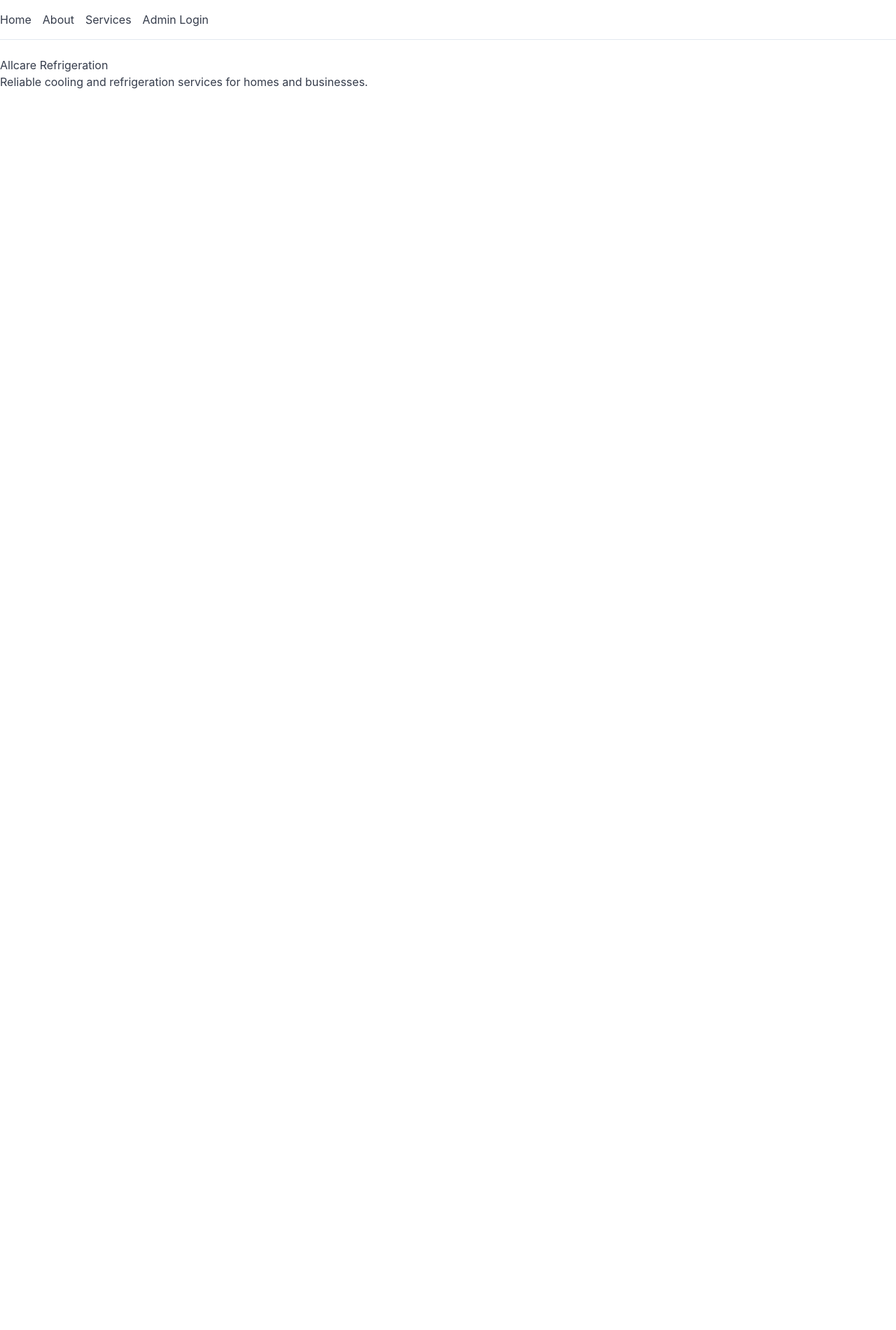
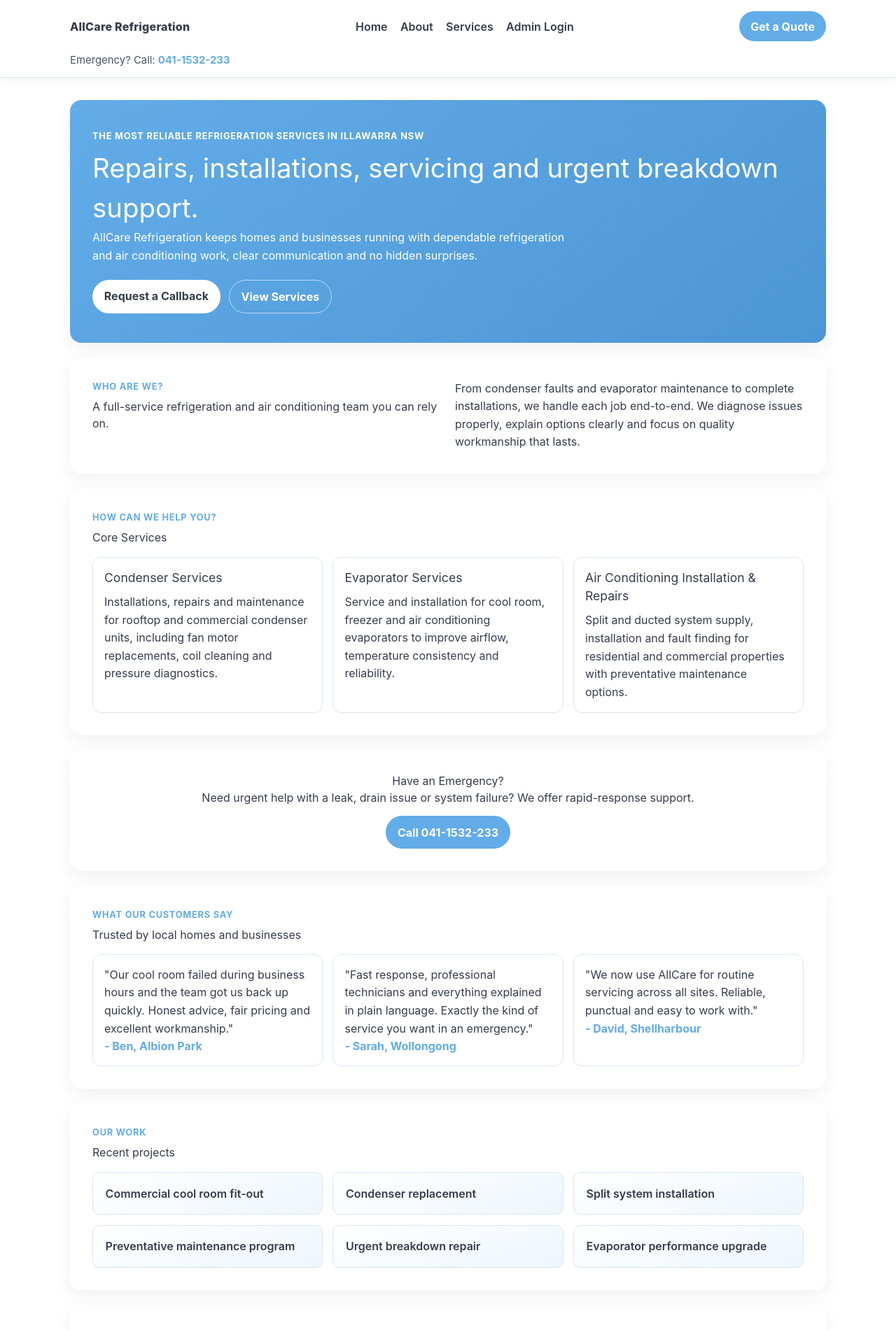
Before and after one commit to rapidcleanillawarra/allcarerefrigeration, a SvelteKit app: page / in a window 1280 px wide. Shown: the top 1901 px of the page at 70% size. Before the commit the page ends 800 px from the top, so only its background shows below. Built offline with nearby package versions, Linux system fonts and the light colour scheme.

Commit message:
Revamp public layout and content: enhance navigation with branding and emergency contact, update main page with detailed service offerings, testimonials, and improved styling for better user experience.

```diff
--- a/src/routes/(public)/+layout.svelte
+++ b/src/routes/(public)/+layout.svelte
@@ -3,30 +3,114 @@
 </script>
 
 <header>
+	<div class="nav-wrap">
+		<a class="brand" href="/">AllCare Refrigeration</a>
 		<nav aria-label="Public navigation">
 			<a href="/">Home</a>
 			<a href="/about">About</a>
 			<a href="/services">Services</a>
 			<a href="/login">Admin Login</a>
 		</nav>
+		<a class="quote-btn" href="#contact">Get a Quote</a>
+	</div>
+	<div class="emergency">Emergency? Call: <a href="tel:0411532233">041-1532-233</a></div>
+	<div class="container-line"></div>
 </header>
 
-<main>
+<main class="container">
 	{@render children()}
 </main>
 
 <style>
+	:global(body) {
+		margin: 0;
+		font-family:
+			'Inter',
+			-apple-system,
+			BlinkMacSystemFont,
+			'Segoe UI',
+			sans-serif;
+		background: #ffffff;
+		color: #353c4b;
+	}
+
 	header {
-		padding: 1rem 0;
-		border-bottom: 1px solid #e2e8f0;
+		background: #ffffff;
+		position: sticky;
+		top: 0;
+		z-index: 20;
+		box-shadow: 0 2px 14px rgba(2, 6, 23, 0.06);
+	}
+
+	.nav-wrap {
+		max-width: 1120px;
+		margin: 0 auto;
+		padding: 1rem 1.25rem;
+		display: flex;
+		align-items: center;
+		justify-content: space-between;
+		gap: 1rem;
+		flex-wrap: wrap;
+	}
+
+	.brand {
+		color: #353c4b;
+		font-weight: 800;
+		text-decoration: none;
+		letter-spacing: 0.015em;
 	}
 
 	nav {
 		display: flex;
-		gap: 1rem;
+		gap: 1.15rem;
+		flex-wrap: wrap;
 	}
 
-	main {
-		padding: 1.5rem 0;
+	nav a {
+		color: #353c4b;
+		text-decoration: none;
+		font-weight: 600;
+	}
+
+	nav a:hover,
+	.brand:hover {
+		color: #62ace8;
+	}
+
+	.quote-btn {
+		background: #62ace8;
+		color: #ffffff;
+		text-decoration: none;
+		font-weight: 700;
+		padding: 0.6rem 1rem;
+		border-radius: 999px;
+	}
+
+	.quote-btn:hover {
+		background: #4b96d4;
+	}
+
+	.emergency {
+		max-width: 1120px;
+		margin: 0 auto;
+		padding: 0 1.25rem 0.8rem;
+		font-size: 0.93rem;
+		color: #475569;
+	}
+
+	.emergency a {
+		color: #62ace8;
+		text-decoration: none;
+		font-weight: 700;
+	}
+
+	.container-line {
+		border-top: 1px solid #d9e7f4;
+	}
+
+	.container {
+		max-width: 1120px;
+		margin: 0 auto;
+		padding: 2rem 1.25rem 3rem;
 	}
 </style>
--- a/src/routes/(public)/+page.svelte
+++ b/src/routes/(public)/+page.svelte
@@ -1,2 +1,310 @@
-<h1>Allcare Refrigeration</h1>
-<p>Reliable cooling and refrigeration services for homes and businesses.</p>
+<svelte:head>
+	<title>AllCare Refrigeration | Reliable Service Across Illawarra NSW</title>
+	<meta
+		name="description"
+		content="Repairs, installations, servicing and urgent refrigeration or air conditioning support for homes and businesses across Illawarra NSW."
+	/>
+</svelte:head>
+
+<section class="hero">
+	<p class="hero-kicker">The Most Reliable Refrigeration Services in Illawarra NSW</p>
+	<h1>Repairs, installations, servicing and urgent breakdown support.</h1>
+	<p>
+		AllCare Refrigeration keeps homes and businesses running with dependable refrigeration and
+		air conditioning work, clear communication and no hidden surprises.
+	</p>
+	<div class="hero-actions">
+		<a href="#contact">Request a Callback</a>
+		<a class="secondary" href="/services">View Services</a>
+	</div>
+</section>
+
+<section class="about">
+	<div>
+		<p class="section-label">Who Are We?</p>
+		<h2>A full-service refrigeration and air conditioning team you can rely on.</h2>
+	</div>
+	<p>
+		From condenser faults and evaporator maintenance to complete installations, we handle each job
+		end-to-end. We diagnose issues properly, explain options clearly and focus on quality
+		workmanship that lasts.
+	</p>
+</section>
+
+<section class="services">
+	<div class="section-intro">
+		<p class="section-label">How can we help you?</p>
+		<h2>Core Services</h2>
+	</div>
+	<div class="service-grid">
+		<article>
+			<h3>Condenser Services</h3>
+			<p>
+				Installations, repairs and maintenance for rooftop and commercial condenser units,
+				including fan motor replacements, coil cleaning and pressure diagnostics.
+			</p>
+		</article>
+		<article>
+			<h3>Evaporator Services</h3>
+			<p>
+				Service and installation for cool room, freezer and air conditioning evaporators to
+				improve airflow, temperature consistency and reliability.
+			</p>
+		</article>
+		<article>
+			<h3>Air Conditioning Installation & Repairs</h3>
+			<p>
+				Split and ducted system supply, installation and fault finding for residential and
+				commercial properties with preventative maintenance options.
+			</p>
+		</article>
+	</div>
+</section>
+
+<section class="emergency">
+	<h2>Have an Emergency?</h2>
+	<p>Need urgent help with a leak, drain issue or system failure? We offer rapid-response support.</p>
+	<a href="tel:0411532233">Call 041-1532-233</a>
+</section>
+
+<section class="testimonials">
+	<div class="section-intro">
+		<p class="section-label">What Our Customers Say</p>
+		<h2>Trusted by local homes and businesses</h2>
+	</div>
+	<div class="testimonial-grid">
+		<blockquote>
+			<p>
+				"Our cool room failed during business hours and the team got us back up quickly. Honest
+				advice, fair pricing and excellent workmanship."
+			</p>
+			<cite>- Ben, Albion Park</cite>
+		</blockquote>
+		<blockquote>
+			<p>
+				"Fast response, professional technicians and everything explained in plain language.
+				Exactly the kind of service you want in an emergency."
+			</p>
+			<cite>- Sarah, Wollongong</cite>
+		</blockquote>
+		<blockquote>
+			<p>
+				"We now use AllCare for routine servicing across all sites. Reliable, punctual and easy
+				to work with."
+			</p>
+			<cite>- David, Shellharbour</cite>
+		</blockquote>
+	</div>
+</section>
+
+<section class="gallery">
+	<div class="section-intro">
+		<p class="section-label">Our Work</p>
+		<h2>Recent projects</h2>
+	</div>
+	<div class="gallery-grid">
+		<div>Commercial cool room fit-out</div>
+		<div>Condenser replacement</div>
+		<div>Split system installation</div>
+		<div>Preventative maintenance program</div>
+		<div>Urgent breakdown repair</div>
+		<div>Evaporator performance upgrade</div>
+	</div>
+</section>
+
+<section class="contact" id="contact">
+	<h2>We're here to help. Call us today.</h2>
+	<div class="contact-grid">
+		<div>
+			<h3>Address</h3>
+			<p>157 Church St, Albion Park NSW 2527, Australia</p>
+		</div>
+		<div>
+			<h3>Call Us</h3>
+			<p><a href="tel:0411532233">041-1532-233</a></p>
+		</div>
+		<div>
+			<h3>Operating Hours</h3>
+			<p>Monday - Saturday: 8:00 a.m - 5:00 p.m</p>
+		</div>
+	</div>
+</section>
+
+<style>
+	section {
+		background: #ffffff;
+		border-radius: 16px;
+		padding: 2rem;
+		box-shadow: 0 8px 24px rgba(15, 23, 42, 0.06);
+	}
+
+	section + section {
+		margin-top: 1.3rem;
+	}
+
+	h1,
+	h2,
+	h3 {
+		margin: 0;
+		color: #353c4b;
+	}
+
+	p {
+		line-height: 1.6;
+		color: #353c4b;
+	}
+
+	.hero {
+		padding: 2.6rem 2rem;
+		background: linear-gradient(140deg, #62ace8, #4b96d4);
+		color: #ffffff;
+	}
+
+	.hero h1 {
+		font-size: clamp(1.75rem, 3vw, 2.8rem);
+		margin-top: 0.4rem;
+		color: #ffffff;
+	}
+
+	.hero p {
+		max-width: 68ch;
+		color: #ffffff;
+	}
+
+	.hero-kicker {
+		font-weight: 700;
+		text-transform: uppercase;
+		letter-spacing: 0.06em;
+		font-size: 0.8rem;
+		color: #e9f5ff;
+	}
+
+	.hero-actions {
+		display: flex;
+		gap: 0.75rem;
+		flex-wrap: wrap;
+		margin-top: 1.35rem;
+	}
+
+	.hero-actions a {
+		background: #ffffff;
+		color: #353c4b;
+		padding: 0.7rem 1.05rem;
+		font-weight: 700;
+		text-decoration: none;
+		border-radius: 999px;
+	}
+
+	.hero-actions a.secondary {
+		background: transparent;
+		color: #ffffff;
+		border: 1px solid rgba(255, 255, 255, 0.6);
+	}
+
+	.about {
+		display: grid;
+		grid-template-columns: 1fr 1fr;
+		gap: 1.25rem;
+		align-items: start;
+	}
+
+	.section-label {
+		font-size: 0.8rem;
+		text-transform: uppercase;
+		letter-spacing: 0.06em;
+		font-weight: 700;
+		margin-bottom: 0.35rem;
+		color: #62ace8;
+	}
+
+	.section-intro {
+		margin-bottom: 1rem;
+	}
+
+	.service-grid,
+	.testimonial-grid,
+	.gallery-grid,
+	.contact-grid {
+		display: grid;
+		gap: 0.9rem;
+	}
+
+	.service-grid {
+		grid-template-columns: repeat(3, minmax(0, 1fr));
+	}
+
+	.service-grid article,
+	blockquote {
+		background: #ffffff;
+		border: 1px solid #d9e7f4;
+		border-radius: 12px;
+		padding: 1rem;
+	}
+
+	.service-grid h3 {
+		margin-bottom: 0.55rem;
+		font-size: 1.1rem;
+	}
+
+	.emergency {
+		text-align: center;
+	}
+
+	.emergency a {
+		display: inline-block;
+		margin-top: 0.8rem;
+		background: #62ace8;
+		color: #ffffff;
+		text-decoration: none;
+		font-weight: 700;
+		padding: 0.7rem 1.05rem;
+		border-radius: 999px;
+	}
+
+	.testimonial-grid {
+		grid-template-columns: repeat(3, minmax(0, 1fr));
+	}
+
+	blockquote p {
+		margin-top: 0;
+	}
+
+	cite {
+		font-style: normal;
+		font-weight: 700;
+		color: #62ace8;
+	}
+
+	.gallery-grid {
+		grid-template-columns: repeat(3, minmax(0, 1fr));
+	}
+
+	.gallery-grid div {
+		background: linear-gradient(160deg, #ffffff, #eef6fd);
+		border: 1px solid #d9e7f4;
+		border-radius: 10px;
+		padding: 1.1rem;
+		font-weight: 600;
+		color: #353c4b;
+	}
+
+	.contact-grid {
+		grid-template-columns: repeat(3, minmax(0, 1fr));
+	}
+
+	.contact a {
+		color: #62ace8;
+		text-decoration: none;
+		font-weight: 700;
+	}
+
+	@media (max-width: 920px) {
+		.about,
+		.service-grid,
+		.testimonial-grid,
+		.gallery-grid,
+		.contact-grid {
+			grid-template-columns: 1fr;
+		}
+	}
+</style>
```
Lines whose indentation alone changed are shown as unchanged.
